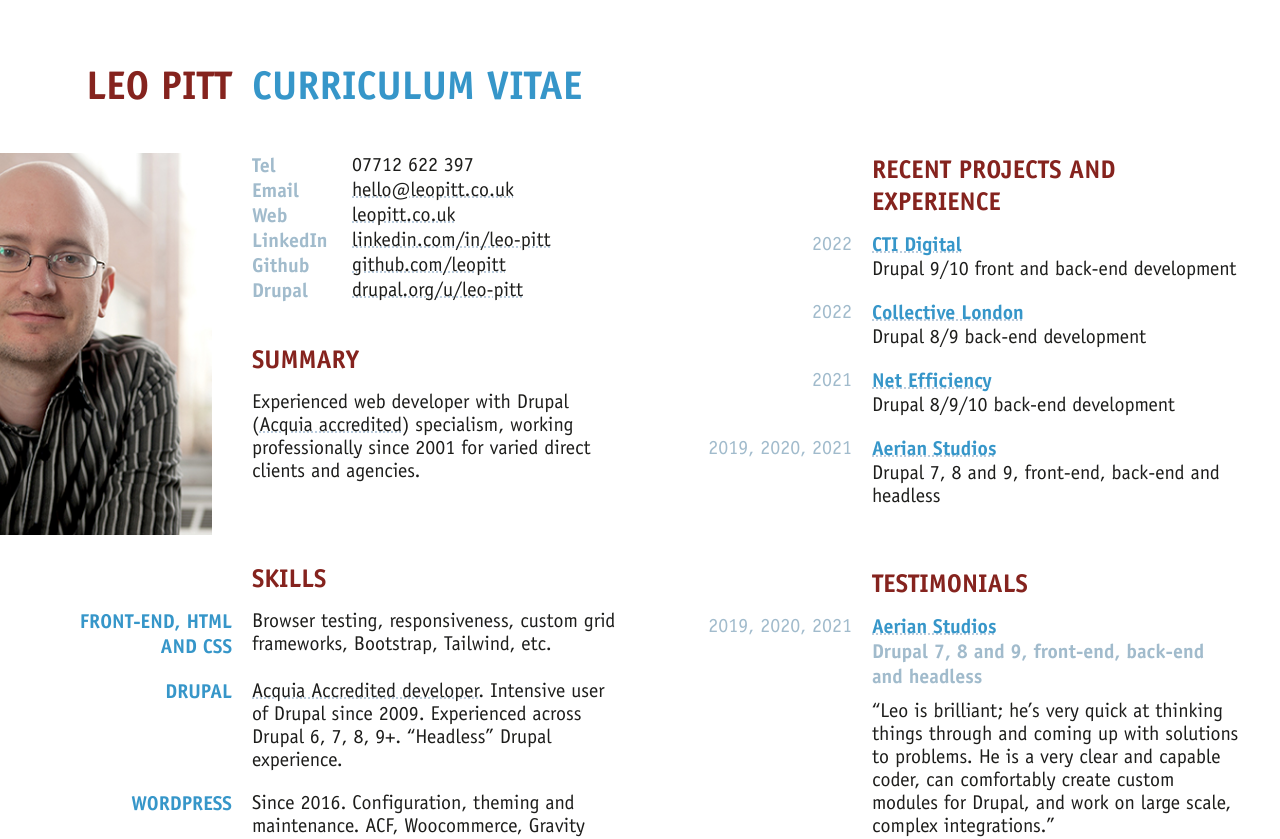
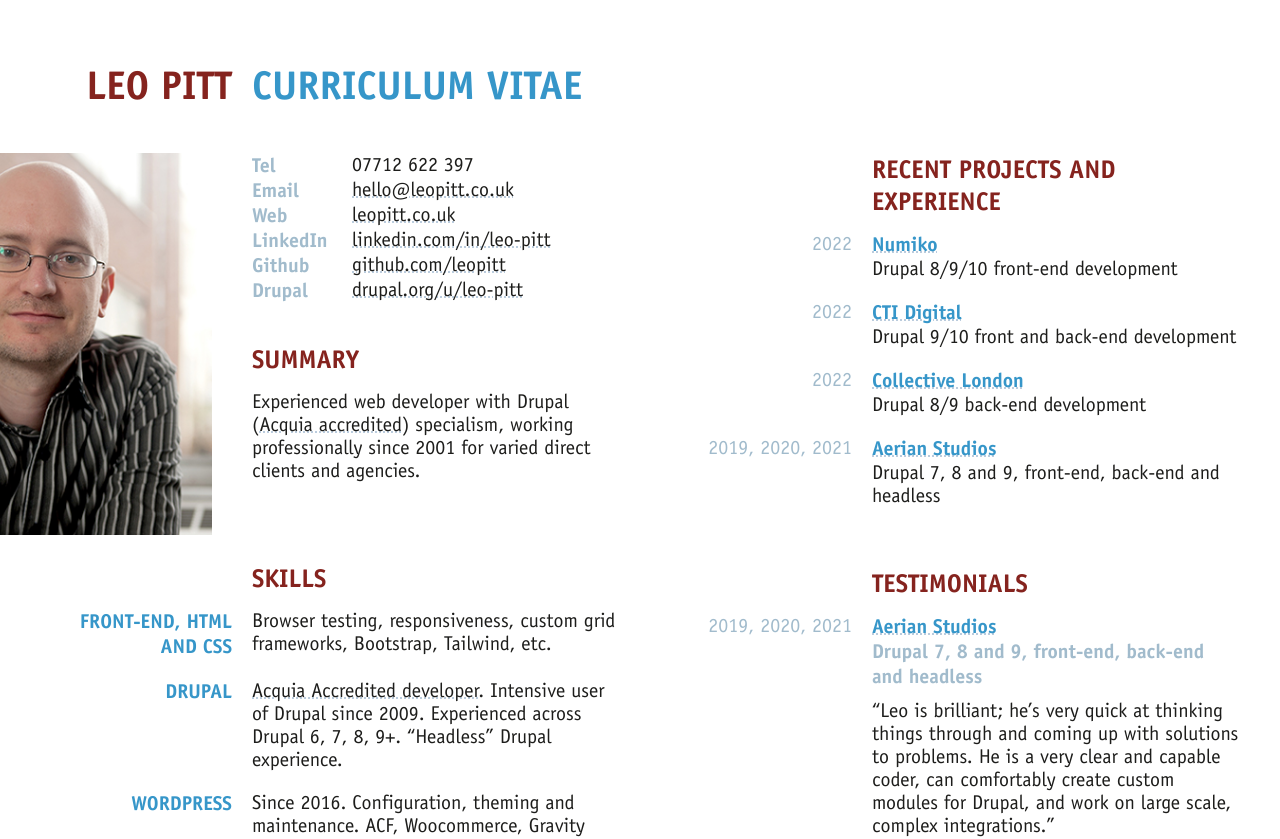
Before and after one commit to leopitt/leopitt, a React (Create React App) app in the folder docroot/app/: page / in a window 1280 px wide. Shown: the top 839 px of the page. Built offline with nearby package versions, Linux system fonts and the light colour scheme.

Commit message:
Repalced Net Efficiency XP with Numiko on CV front.

```diff
--- a/docroot/app/src/sheets/Front.js
+++ b/docroot/app/src/sheets/Front.js
@@ -93,6 +93,15 @@ function Front () {
           <TitleRow>Recent Projects and experience</TitleRow>
 
           <ContentRow
+            label={2022}
+            labelLevel={6}
+            content={<>
+              <h4 className="t-heading-4"><AgencyLink id={'numiko'}/></h4>
+              <p>Drupal 8/9/10 front-end development</p>
+            </>}
+          />
+
+          <ContentRow
               label={2022}
               labelLevel={6}
               content={<>
@@ -107,15 +116,6 @@ function Front () {
               content={<>
                 <h4 className="t-heading-4"><AgencyLink id={'collective'}/></h4>
                 <p>Drupal 8/9 back-end development</p>
-              </>}
-          />
-
-          <ContentRow
-              label={2021}
-              labelLevel={6}
-              content={<>
-                <h4 className="t-heading-4"><AgencyLink id={'netefficiency'}/></h4>
-                <p>Drupal 8/9/10 back-end development</p>
               </>}
           />
 
```
